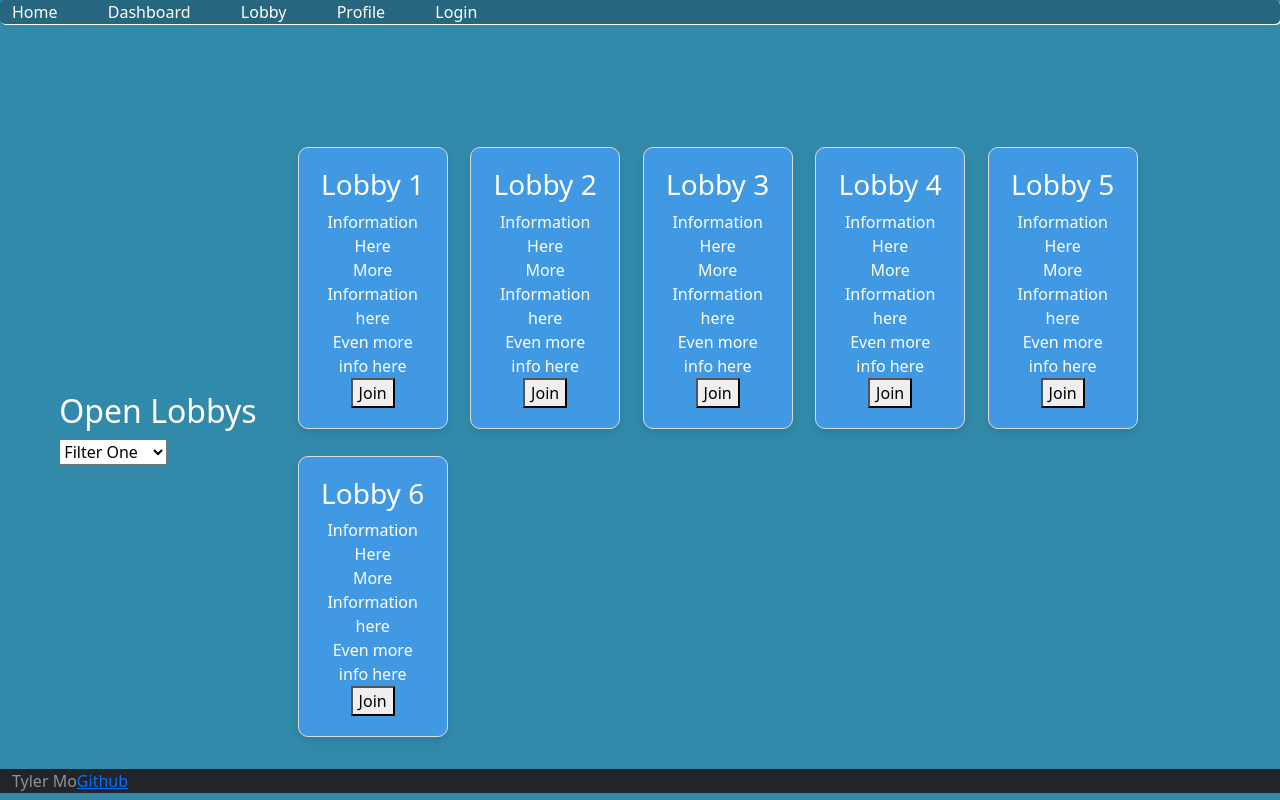
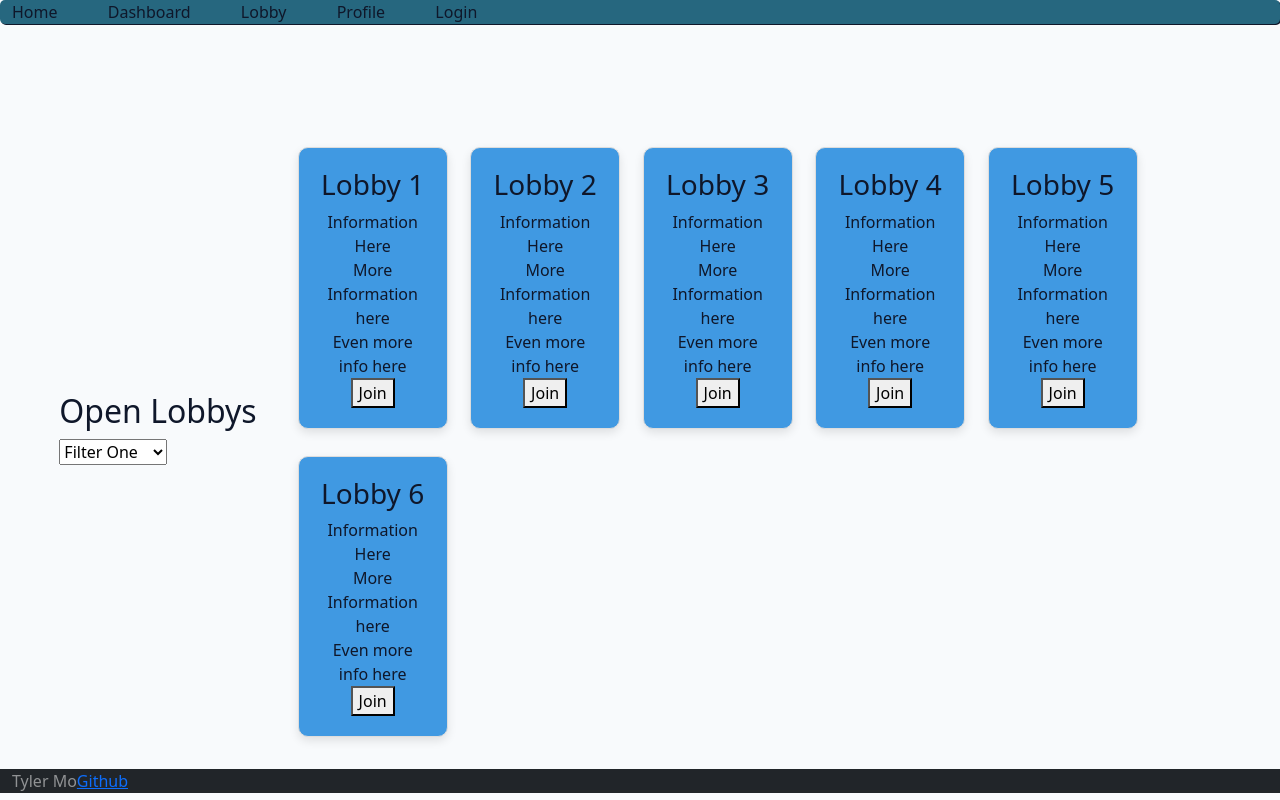
Before and after one commit to Fiery51/startup, a React (Vite) app in the folder startup/: page /dashboard in a window 1280 px wide. Built offline with nearby package versions, Linux system fonts and the light colour scheme.

Commit message:
New color scheme

```diff
--- a/startup/src/styles.css
+++ b/startup/src/styles.css
@@ -1,6 +1,17 @@
+/* create some basic colors here we reference everywhere else. */
+:root{
+  --bg: 248 250 252;
+  --card: 255 255 255;
+  --text: 15 23 42;
+  --muted: 71 85 105;
+  --brand: 14 165 233;
+  --brand-2: 56 189 248;
+  --ring: 14 165 233;
+}
+
 body{
-    background-color: #328aaa;
-    color: white;
+    background-color: rgb(var(--bg));
+    color: rgb(var(--text));
     font-family: system-ui, -apple-system, BlinkMacSystemFont, 'Segoe UI', Roboto, Oxygen, Ubuntu, Cantarell, 'Open Sans', 'Helvetica Neue', sans-serif;
 }
 
```
